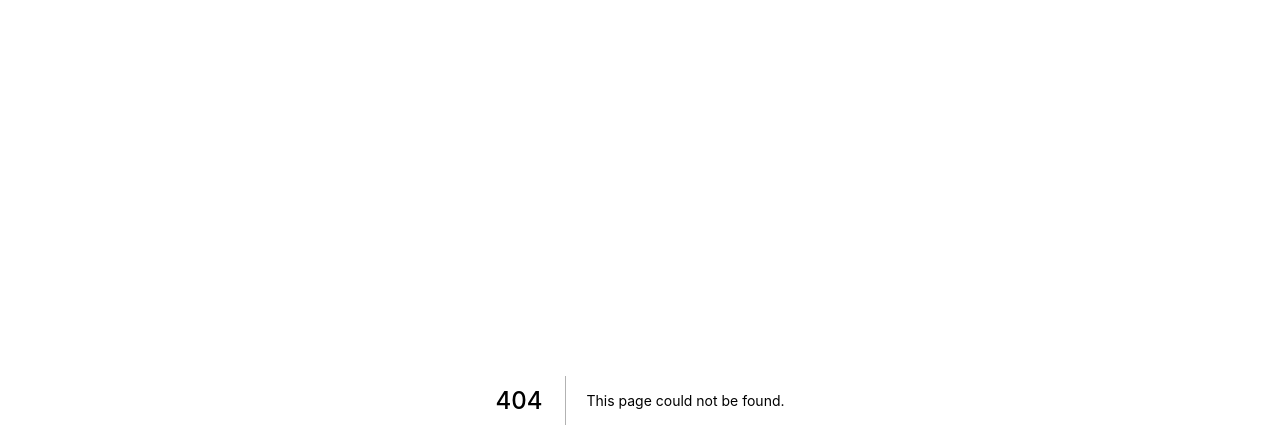
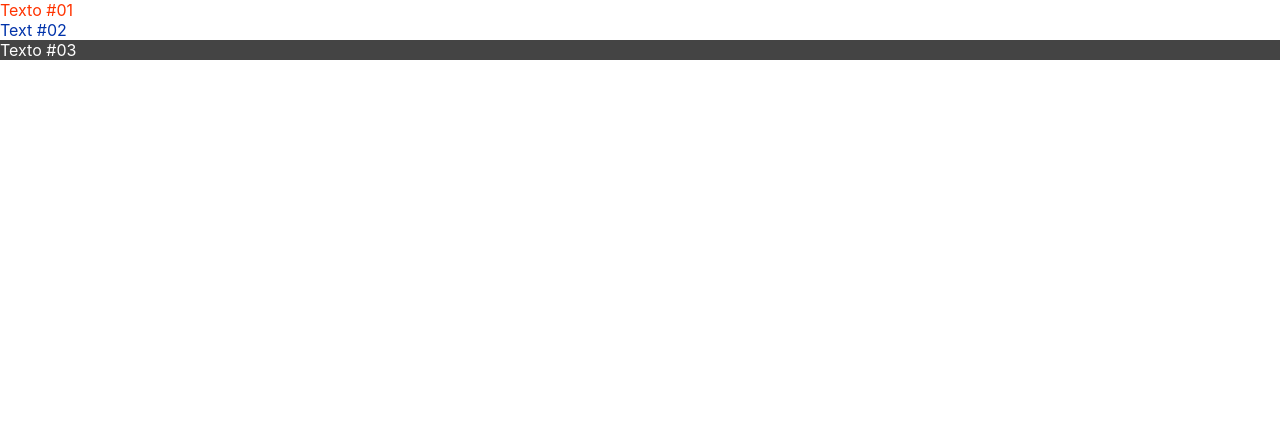
Before and after one commit to israelbulcaotavares/revisao-react-nextjs, a Next.js app: page /css/integracao1 in a window 1280 px wide. Before the commit this address had no page. Shown: the top 448 px of the page. Built offline with nearby package versions, Linux system fonts and the light colour scheme.

Commit message:
Integração com CSS #01

```diff
--- a/pages/_app.js
+++ b/pages/_app.js
@@ -1,4 +1,5 @@
 import '../styles/globals.css'
+import './css/integracao1.css'
 
 function MyApp({ Component, pageProps }) {
   return <Component {...pageProps} />
--- /dev/null
+++ b/pages/css/integracao1.css
@@ -0,0 +1,12 @@
+.integracao1 .vermelha {
+    color: #f30 ;
+}
+
+.integracao1 .azul {
+    color: #03a;
+}
+
+.integracao1 .branca {
+    background-color: #444;
+    color: #fff;
+}
--- /dev/null
+++ b/pages/css/integracao1.jsx
@@ -0,0 +1,15 @@
+/* nao posso importar aqui */
+// o import foi feito dentro de _app.js , onde é a pasta JS GLOBAL
+
+export default function integracao() {
+  return (
+    <>
+
+      <div className="integracao1">
+        <div className="vermelha">Texto #01</div>
+        <div className="azul">Text #02</div>
+        <div className="branca">Texto #03</div>
+      </div>
+    </>
+  );
+}
```
